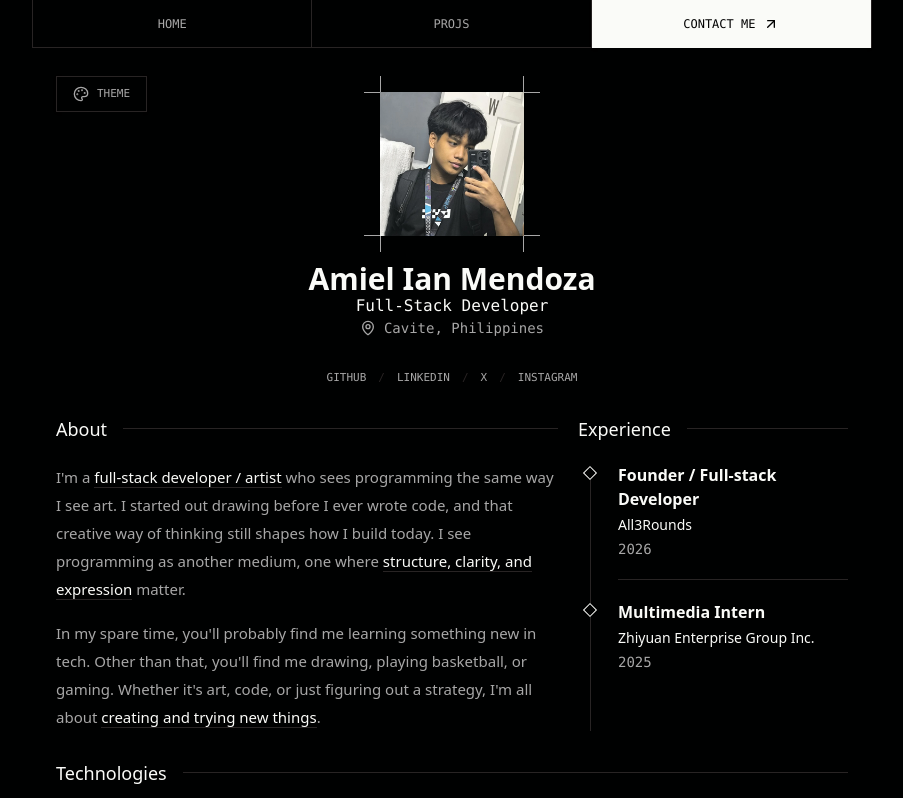
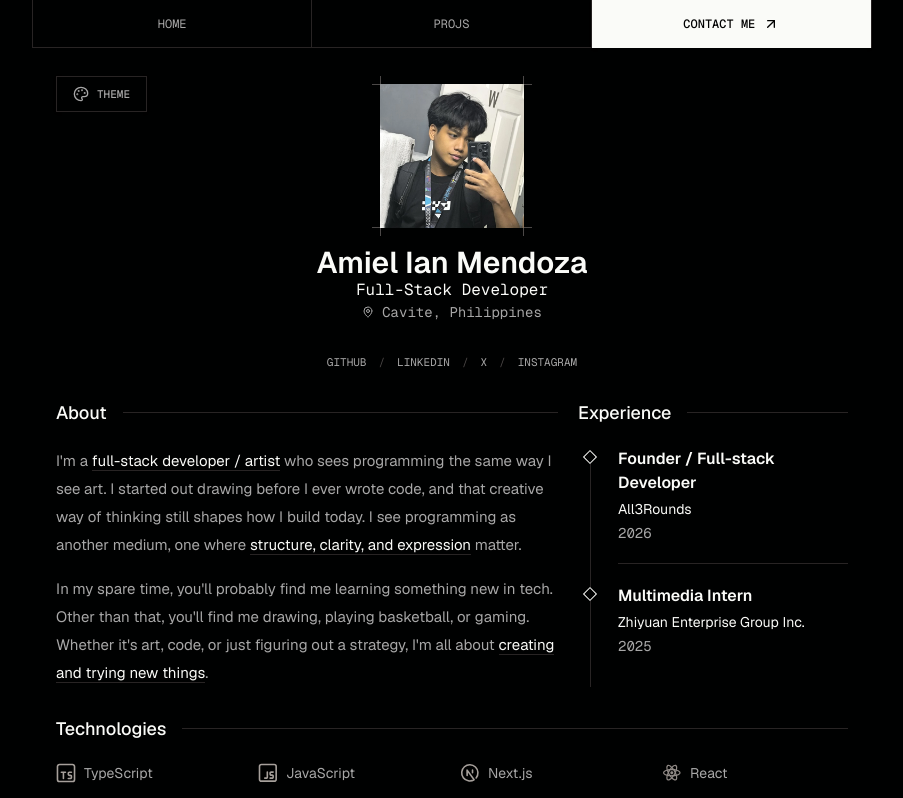
Before and after one commit to aimndz/portfolio, a Next.js app: page / in a window 1280 px wide. Shown: the top 798 px of the page, without its empty margins (188-1091 px from the left). Built offline with nearby package versions, Linux system fonts and the light colour scheme.

Commit message:
style: improve text and color consistency

```diff
--- a/src/app/layout.tsx
+++ b/src/app/layout.tsx
@@ -3,12 +3,12 @@ import { Geist, Geist_Mono } from "next/font/google";
 import "./globals.css";
 
 const geistSans = Geist({
-  variable: "--font-geist-sans",
+  variable: "--font-sans",
   subsets: ["latin"],
 });
 
 const geistMono = Geist_Mono({
-  variable: "--font-geist-mono",
+  variable: "--font-mono",
   subsets: ["latin"],
 });
 
--- a/src/app/page.tsx
+++ b/src/app/page.tsx
@@ -7,11 +7,11 @@ import { TechnologiesSection } from "@/components/technologies-section";
 
 export default function Home() {
   return (
-    <main className="bg-background text-foreground min-h-screen">
+    <main className="bg-background text-foreground flex min-h-screen flex-col">
       <SiteHeader />
-      <div className="mx-auto w-full max-w-[840px] px-4 pb-12 sm:px-6">
+      <div className="mx-auto w-full max-w-[840px] px-4 pb-12 sm:px-6 flex-1 flex flex-col">
         <ProfileHero />
-        <div className="mt-7 space-y-7">
+        <div className="mt-7 space-y-7 flex-1 flex flex-col">
           <AboutSection />
           <TechnologiesSection />
           <ProjectsSection />
--- a/src/components/profile-hero.tsx
+++ b/src/components/profile-hero.tsx
@@ -11,19 +11,19 @@ export function ProfileHero() {
       className="relative flex flex-col items-center pt-7 text-center"
       id="home"
     >
-      <div className="absolute top-7 left-0 max-[420px]:static max-[420px]:mb-6">
+      <div className="absolute top-7 left-0 max-[520px]:hidden">
         <ThemeDropdown />
       </div>
 
-      <div className="relative p-4">
-        <span className="bg-secondary absolute top-4 left-0 h-px w-14" />
-        <span className="bg-secondary absolute top-0 left-4 h-14 w-px" />
-        <span className="bg-secondary absolute top-4 right-0 h-px w-14" />
-        <span className="bg-secondary absolute top-0 right-4 h-14 w-px" />
-        <span className="bg-secondary absolute bottom-4 left-0 h-px w-14" />
-        <span className="bg-secondary absolute bottom-0 left-4 h-14 w-px" />
-        <span className="bg-secondary absolute right-0 bottom-4 h-px w-14" />
-        <span className="bg-secondary absolute right-4 bottom-0 h-14 w-px" />
+      <div className="relative p-2">
+        <span className="bg-muted-foreground absolute top-2 left-0 h-px w-2" />
+        <span className="bg-muted-foreground absolute top-0 left-2 h-2 w-px" />
+        <span className="bg-muted-foreground absolute top-2 right-0 h-px w-2" />
+        <span className="bg-muted-foreground absolute top-0 right-2 h-2 w-px" />
+        <span className="bg-muted-foreground absolute bottom-2 left-0 h-px w-2" />
+        <span className="bg-muted-foreground absolute bottom-0 left-2 h-2 w-px" />
+        <span className="bg-muted-foreground absolute right-0 bottom-2 h-px w-2" />
+        <span className="bg-muted-foreground absolute right-2 bottom-0 h-2 w-px" />
 
         <div className="bg-primary relative size-32 overflow-hidden sm:size-36">
           <Image
@@ -45,7 +45,7 @@ export function ProfileHero() {
           {profile.role}
         </p>
         <p className="text-secondary flex items-center justify-center gap-2 font-mono text-sm">
-          <MapPin aria-hidden="true" className="size-4" />
+          <MapPin aria-hidden="true" className="size-3" />
           {profile.location}
         </p>
       </div>
@@ -57,7 +57,7 @@ export function ProfileHero() {
         {profile.socials.map((link, index) => (
           <div className="flex items-center gap-x-2 sm:gap-x-3" key={link.href}>
             {index > 0 ? (
-              <span className="text-border" aria-hidden="true">
+              <span className="text-muted-foreground" aria-hidden="true">
                 /
               </span>
             ) : null}
@@ -71,6 +71,10 @@ export function ProfileHero() {
           </div>
         ))}
       </nav>
+
+      <div className="mt-5 min-[521px]:hidden">
+        <ThemeDropdown align="center" />
+      </div>
     </section>
   );
 }
```
